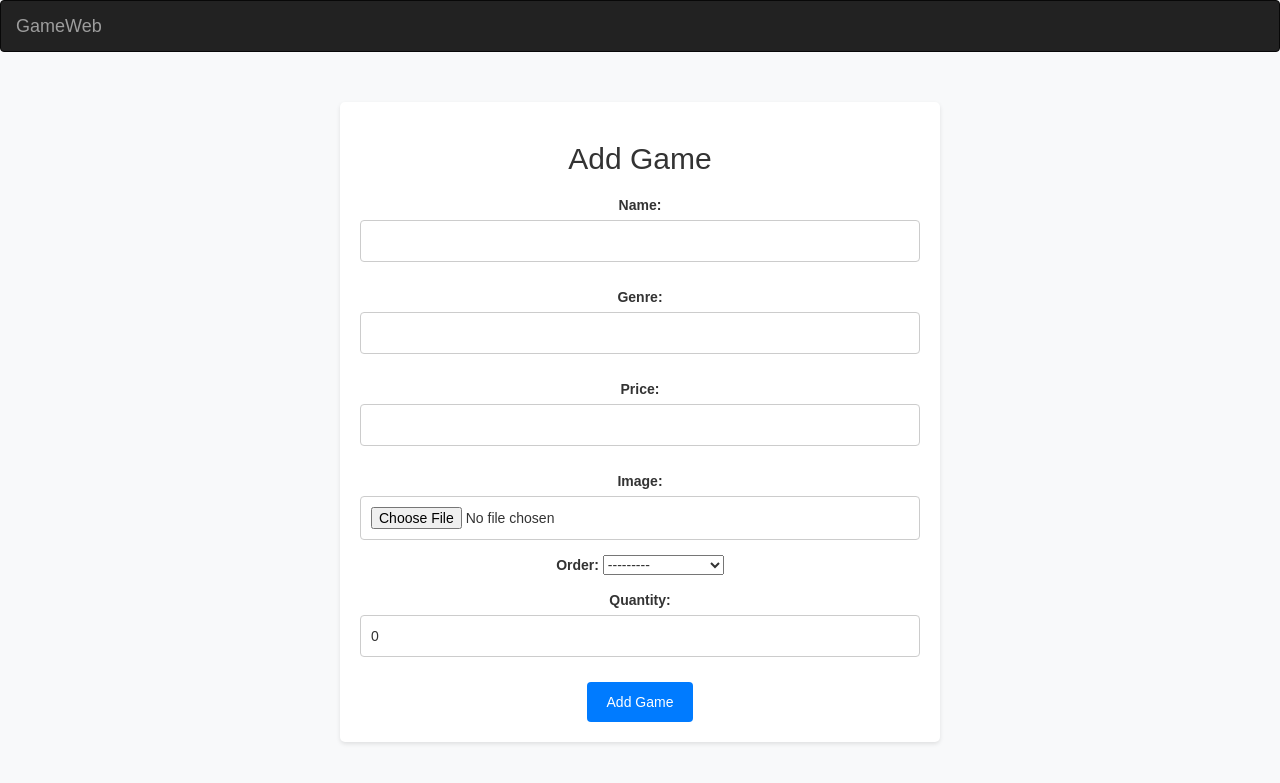
After one commit to orbitton1998/Gameweb, a Django app: page /GameWeb/add_game/ in a window 1280 px wide. The commit adds this page. Shown: the top 783 px of the page. Run offline with Django 4.2, Linux system fonts and the light colour scheme; a user stored in the database is signed in; data comes from the database, SQL or seed files in the repository; both versions use the stored data as it was after the commit; some libraries are stand-ins or nearby versions.

Commit message:
new nutton on left corner takes you home if logged out and takes you to game.html if logged in + new ass game function only for superuser

```diff
--- a/GameWeb/forms.py
+++ b/GameWeb/forms.py
@@ -1,6 +1,7 @@
 # GameWeb/forms.py
 from django import forms
 from django.contrib.auth.forms import UserCreationForm
+from .models import Game
 
 from GameWeb.models import Customer
 
@@ -12,3 +13,8 @@ class UserRegistrationForm(UserCreationForm):
 class OrderForm(forms.Form):
     game_id = forms.IntegerField(widget=forms.HiddenInput())
     quantity = forms.IntegerField(min_value=1)
+
+class GameForm(forms.ModelForm):
+    class Meta:
+        model = Game
+        fields = '__all__'
--- /dev/null
+++ b/GameWeb/templates/add_game.html
@@ -0,0 +1,81 @@
+<!DOCTYPE html>
+<html>
+
+<head>
+    <meta charset="UTF-8">
+    <meta name="viewport" content="width=device-width, initial-scale=1.0">
+    <title>Add Game</title>
+    <link rel="stylesheet" href="https://maxcdn.bootstrapcdn.com/bootstrap/3.4.1/css/bootstrap.min.css">
+    <style>
+        body {
+            font-family: Arial, sans-serif;
+            background-color: #f8f9fa;
+            margin: 0;
+            padding: 0;
+        }
+
+        .container {
+            max-width: 600px; /* Adjust as needed */
+            margin: 0 auto;
+            padding: 20px;
+            background-color: #ffffff;
+            border-radius: 5px;
+            box-shadow: 0 2px 4px rgba(0, 0, 0, 0.1);
+            margin-top: 50px;
+        }
+
+        h2 {
+            text-align: center;
+            margin-bottom: 20px;
+        }
+
+        form {
+            text-align: center;
+        }
+
+        input[type="text"],
+        input[type="number"],
+        input[type="file"] {
+            width: 100%;
+            padding: 10px;
+            margin-bottom: 15px;
+            border: 1px solid #ccc;
+            border-radius: 4px;
+            box-sizing: border-box;
+        }
+
+        button[type="submit"] {
+            background-color: #007bff;
+            border: none;
+            color: #fff;
+            padding: 10px 20px;
+            border-radius: 4px;
+            cursor: pointer;
+        }
+
+        button[type="submit"]:hover {
+            background-color: #0056b3;
+        }
+    </style>
+</head>
+
+<body>
+    <nav class="navbar navbar-inverse">
+        <div class="container-fluid">
+            <div class="navbar-header">
+                <a class="navbar-brand" href="{% if request.user.is_authenticated %}{% url 'game-view' %}{% else %}{% url 'home' %}{% endif %}">GameWeb</a>
+            </div>
+        </div>
+    </nav>
+
+    <div class="container">
+        <h2>Add Game</h2>
+        <form method="post" enctype="multipart/form-data">
+            {% csrf_token %}
+            {{ form.as_p }}
+            <button type="submit" class="btn btn-primary">Add Game</button>
+        </form>
+    </div>
+</body>
+
+</html>
--- a/GameWeb/urls.py
+++ b/GameWeb/urls.py
@@ -8,5 +8,6 @@ urlpatterns = [
    path('register/', views.register, name='register'),
    path('home/', views.home , name = "home"),
    path('game/', views.games, name = "game-text"),
-   path('place_order/<int:game_id>/', views.place_order, name='place-order')
+   path('place_order/<int:game_id>/', views.place_order, name='place-order'),
+   path('add_game/', views.add_game, name='add-game')
 ]
--- a/GameWeb/views.py
+++ b/GameWeb/views.py
@@ -2,14 +2,17 @@ from django.shortcuts import render, redirect
 from django.http import HttpResponse
 from GameWeb.models import Game, Customer
 from django.contrib.auth import login, logout, authenticate
-from .forms import UserRegistrationForm,OrderForm
-from django.contrib.auth.decorators import login_required
+from .forms import UserRegistrationForm,OrderForm,GameForm
+from django.contrib.auth.decorators import login_required,user_passes_test
 from .models import Game, Order
 
 
 
 def home(request):
      return render(request, 'home.html')
+
+def is_superuser(user):
+    return user.is_superuser
 
 @login_required
 def games(request):
@@ -96,3 +99,17 @@ def place_order(request, game_id):
 
     context = {'game': game, 'form': form}
     return render(request, 'place_order.html', context)
+
+@login_required
+@user_passes_test(is_superuser)
+def add_game(request):
+    if request.method == 'POST':
+        form = GameForm(request.POST, request.FILES)  # Make sure to handle file uploads
+        if form.is_valid():
+            form.save()
+            return redirect('game-view')  # Redirect to the game view after adding the game
+    else:
+        form = GameForm()
+
+    context = {'form': form}
+    return render(request, 'add_game.html', context)
```
Also changed, not shown: GameWeb/templates/nav.html (+6 -4 lines), db.sqlite3.
